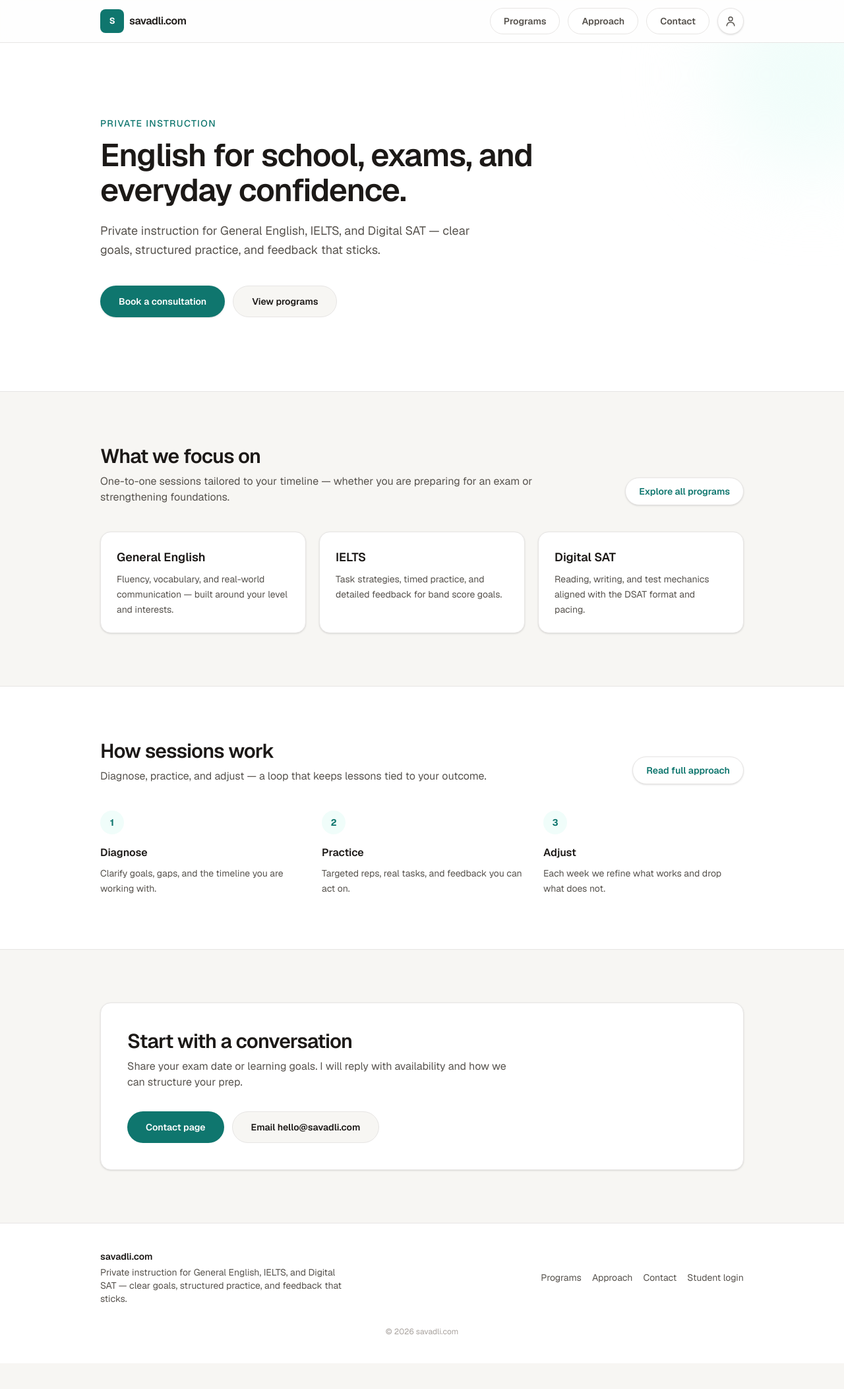
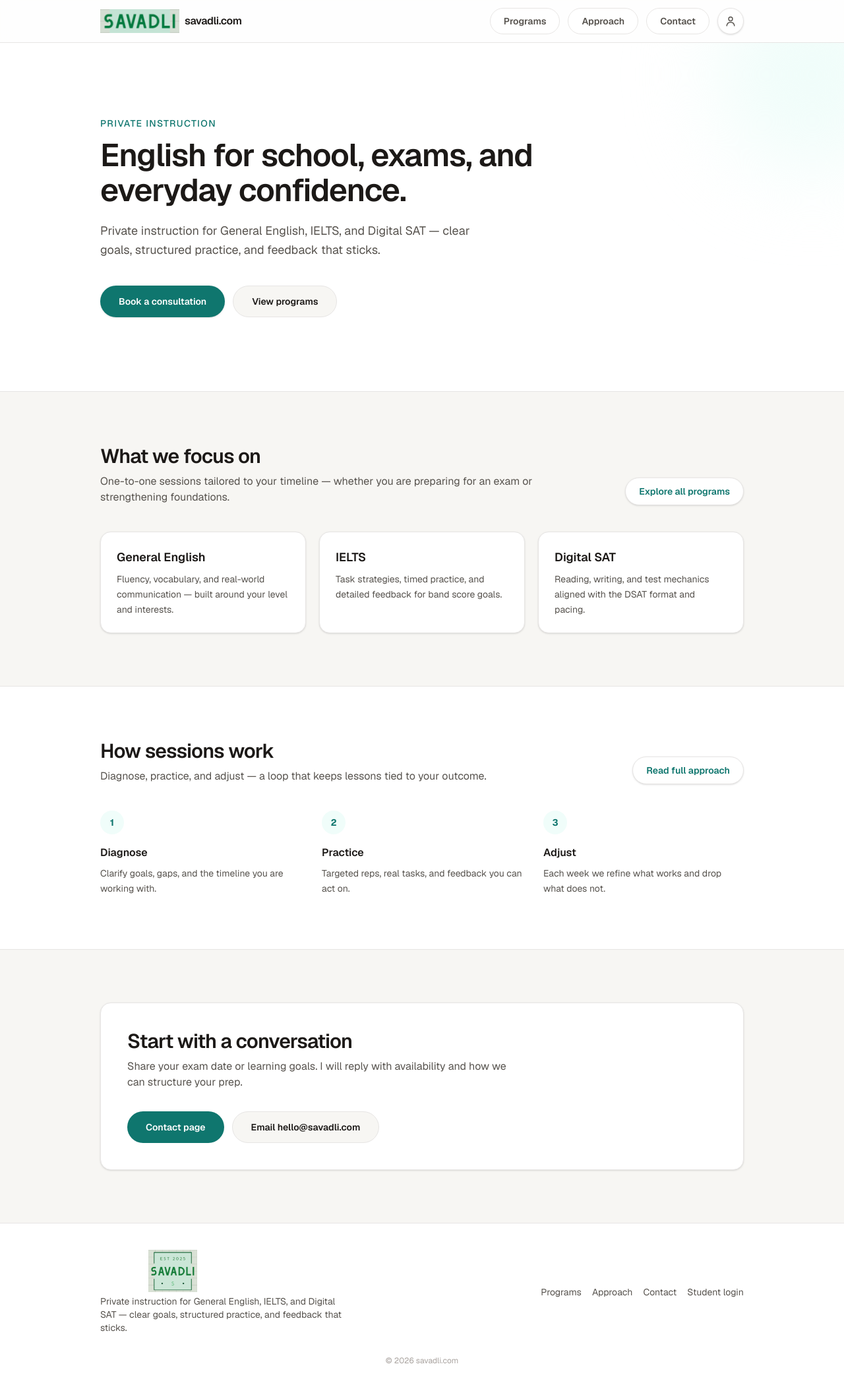
Before and after one commit to mlalayev/eng.savadli, a Next.js app: page / in a window 1280 px wide. Shown: the top 2106 px of the page at 66% size. Before the commit the page ends 2067 px from the top, so only its background shows below. Built offline with nearby package versions, Linux system fonts and the light colour scheme; no server answers.

Commit message:
my comit

```diff
--- a/src/components/Footer.tsx
+++ b/src/components/Footer.tsx
@@ -1,3 +1,4 @@
+import Image from "next/image";
 import Link from "next/link";
 import { siteConfig } from "@/lib/site";
 
@@ -6,7 +7,15 @@ export function Footer() {
     <footer className="border-t border-[var(--border)] bg-[var(--surface)] py-10">
       <div className="mx-auto flex max-w-5xl flex-col gap-6 px-4 sm:flex-row sm:items-center sm:justify-between sm:px-6">
         <div>
-          <p className="text-sm font-semibold text-[var(--text)]">{siteConfig.name}</p>
+          <div className="relative h-16 w-[220px]">
+            <Image
+              src="/logo.png"
+              alt={siteConfig.name}
+              fill
+              sizes="220px"
+              className="object-contain"
+            />
+          </div>
           <p className="mt-1 max-w-sm text-sm text-[var(--muted)]">{siteConfig.description}</p>
         </div>
         <div className="flex flex-wrap gap-4 text-sm text-[var(--muted)]">
--- a/src/components/Header.tsx
+++ b/src/components/Header.tsx
@@ -1,5 +1,6 @@
 "use client";
 
+import Image from "next/image";
 import Link from "next/link";
 import { usePathname } from "next/navigation";
 import { useAuth } from "@/context/auth-context";
@@ -52,8 +53,15 @@ export function Header() {
           href="/"
           className="group flex min-w-0 items-center gap-2 text-[15px] font-semibold tracking-tight text-[var(--text)] sm:text-base"
         >
-          <span className="flex h-8 w-8 shrink-0 items-center justify-center rounded-lg bg-[var(--accent)] text-[13px] font-bold text-[var(--on-accent)] sm:h-9 sm:w-9">
-            {siteConfig.shortName}
+          <span className="relative h-8 w-[104px] shrink-0 sm:h-9 sm:w-[120px]">
+            <Image
+              src="/logoSmall.png"
+              alt={siteConfig.name}
+              fill
+              sizes="120px"
+              className="object-contain"
+              priority
+            />
           </span>
           <span className="truncate transition group-hover:text-[var(--accent)]">
             {siteConfig.name}
```
Also changed, not shown: public/logo.png (added), public/logoSmall.png (added).
